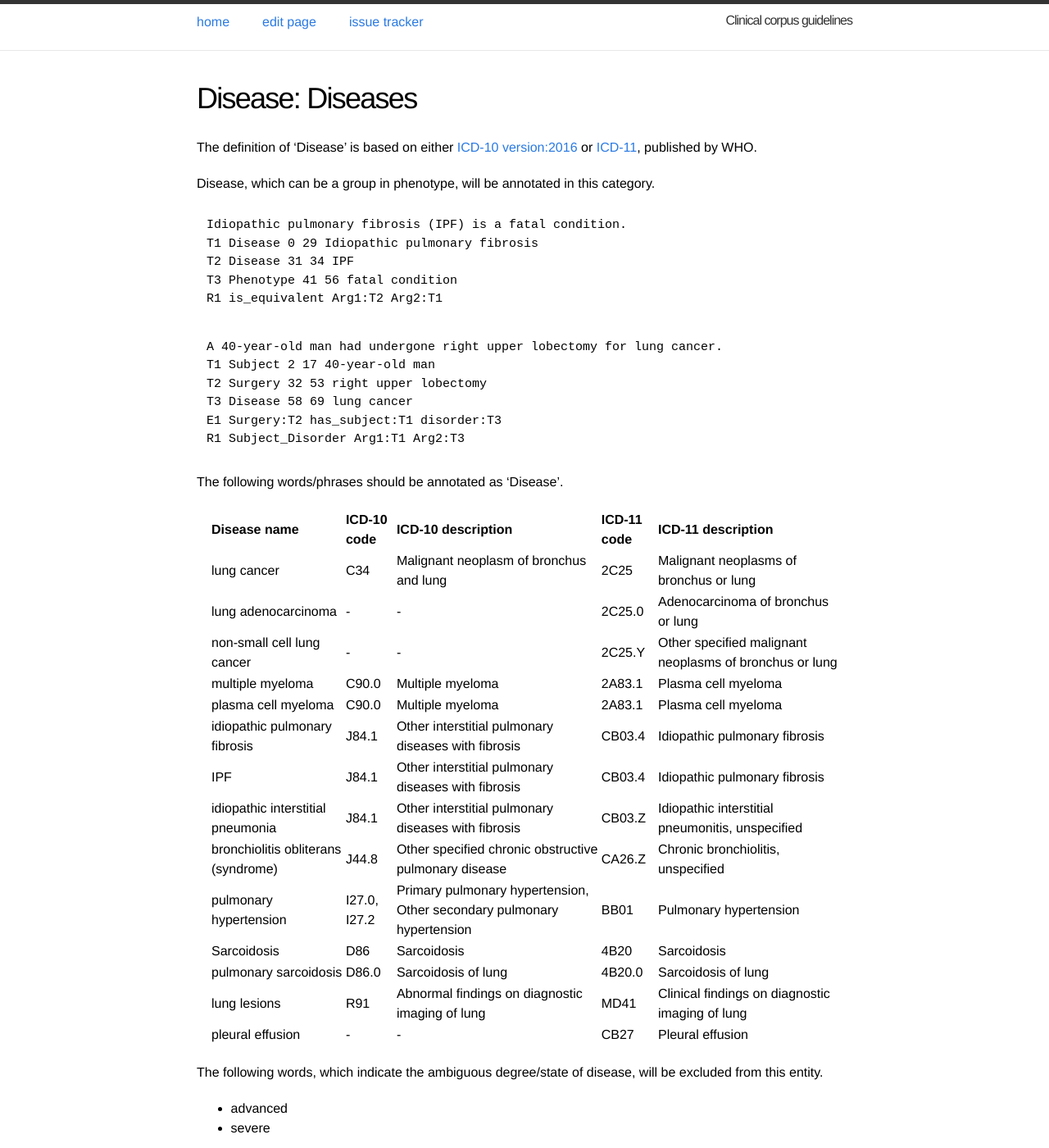
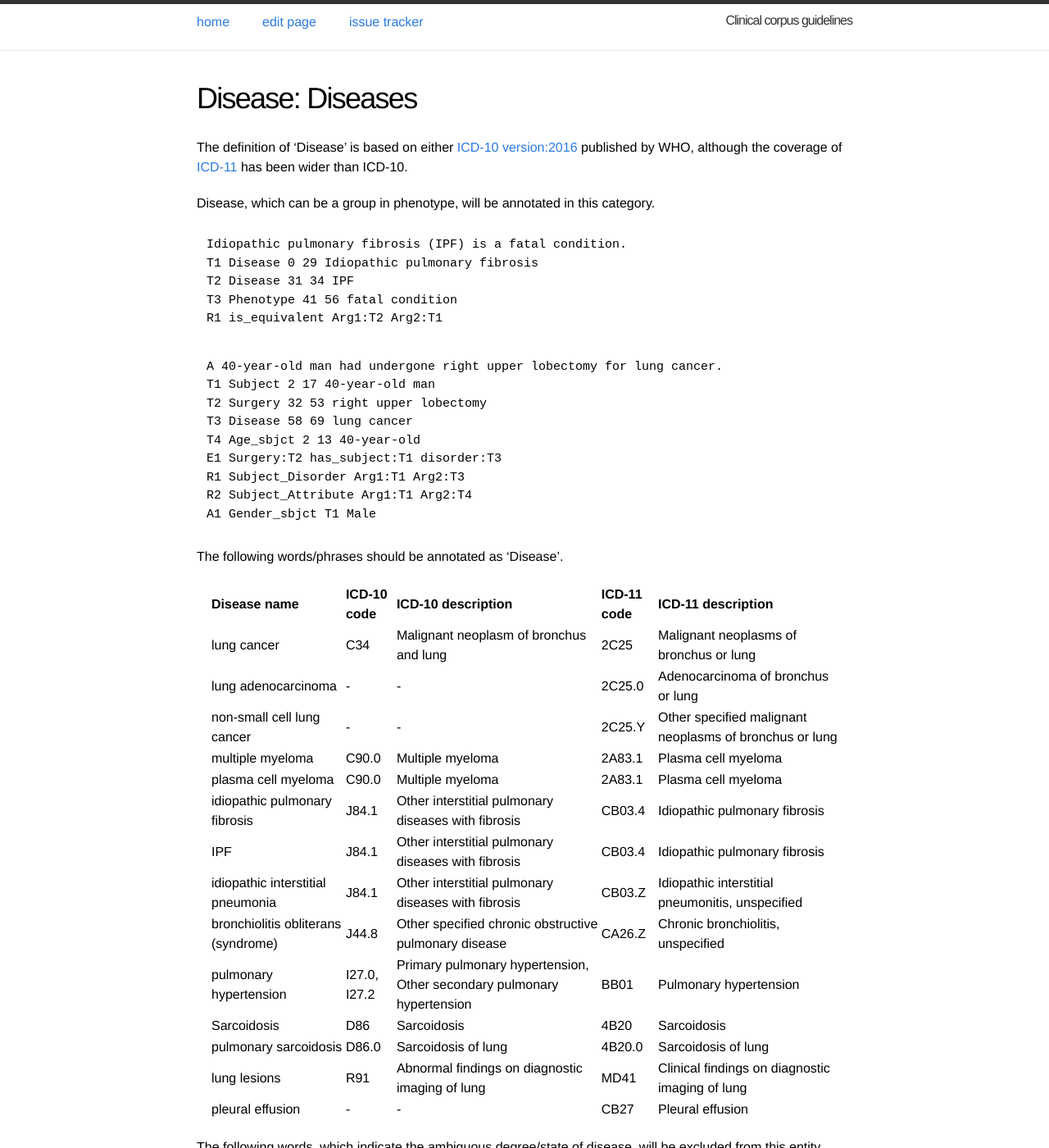
Before and after one commit to ezcatdb/clinicalcorpus-guidelines, a Jekyll site: the page built from _entity/Disease.md, in a window 1280 px wide and 1400 px high. Shown: the whole window at 82% size. Built offline with Jekyll 4.4.1, drawn with Linux system fonts in a browser that asks for light colours; some of the changed text lies outside the part shown.

Commit message:
Selection of disease database, ICD-10, in Disease.md Correction of sample sentence in Disease.md Including the note on disease stage in Disease.md

```diff
--- a/_entity/Disease.md
+++ b/_entity/Disease.md
@@ -6,7 +6,7 @@ order: 2
 ---
 
 The definition of 'Disease' is based on either
-<a href="http://apps.who.int/classifications/icd10/browse/2016/en">ICD-10 version:2016</a> or <a href="https://icd.who.int/browse11/l-m/en">ICD-11</a>, published by WHO.
+<a href="http://apps.who.int/classifications/icd10/browse/2016/en">ICD-10 version:2016</a> published by WHO, although the coverage of <a href="https://icd.who.int/browse11/l-m/en">ICD-11</a> has been wider than ICD-10.
 
 Disease, which can be a group in phenotype, will be annotated in this category.
 
@@ -22,8 +22,11 @@ A 40-year-old man had undergone right upper lobectomy for lung cancer.
 T1 Subject 2 17 40-year-old man
 T2 Surgery 32 53 right upper lobectomy
 T3 Disease 58 69 lung cancer
+T4 Age_sbjct 2 13 40-year-old
 E1 Surgery:T2 has_subject:T1 disorder:T3
 R1 Subject_Disorder Arg1:T1 Arg2:T3
+R2 Subject_Attribute Arg1:T1 Arg2:T4
+A1 Gender_sbjct T1 Male
 ~~~
 
 The following words/phrases should be annotated as 'Disease'.
@@ -54,4 +57,11 @@ The following words, which indicate the ambiguous degree/state of disease, will
 - advanced
 - severe
 
+Currently, the following words/phrases for stage of disease are tentatively annotated as [EntityProperty]().
+- stage I
+- stage II
+- stage IIIB
+- stage IV
+- stage IIIB/IV
+
 <!-- details -->
```
